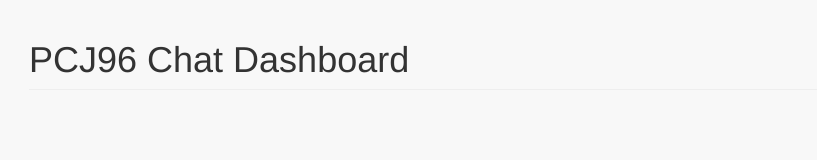
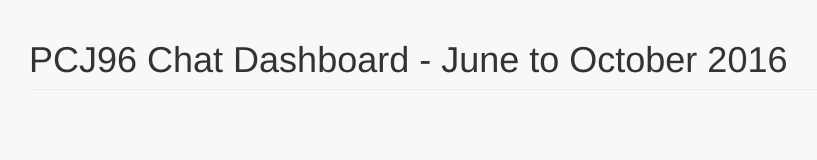
Before and after one commit to gsk2000/stack, a website: page public/index.html in a window 1280 px wide. Shown: the whole page, without its empty margins (41-858 px from the left). Drawn offline with Linux system fonts and the light colour scheme; no server answers.

Commit message:
Added date

```diff
--- a/public/index.html
+++ b/public/index.html
@@ -37,7 +37,7 @@
 <div class="container">
 	 <div class="row">
             <div class="col-lg-12">
-                    <h1 class="page-header">PCJ96 Chat Dashboard</h1>
+                    <h1 class="page-header">PCJ96 Chat Dashboard - June to October 2016</h1>
              </div>
                 <!-- /.col-lg-12 -->
      </div>
```
